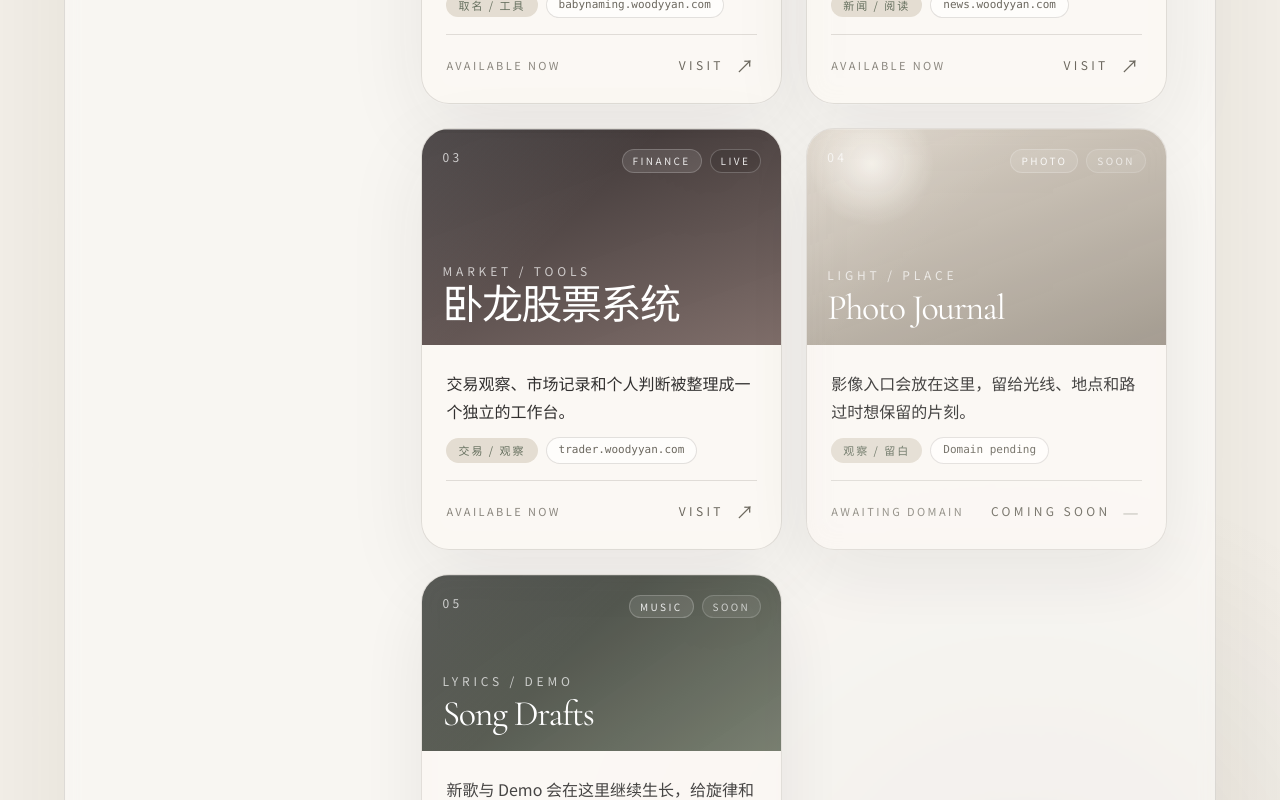
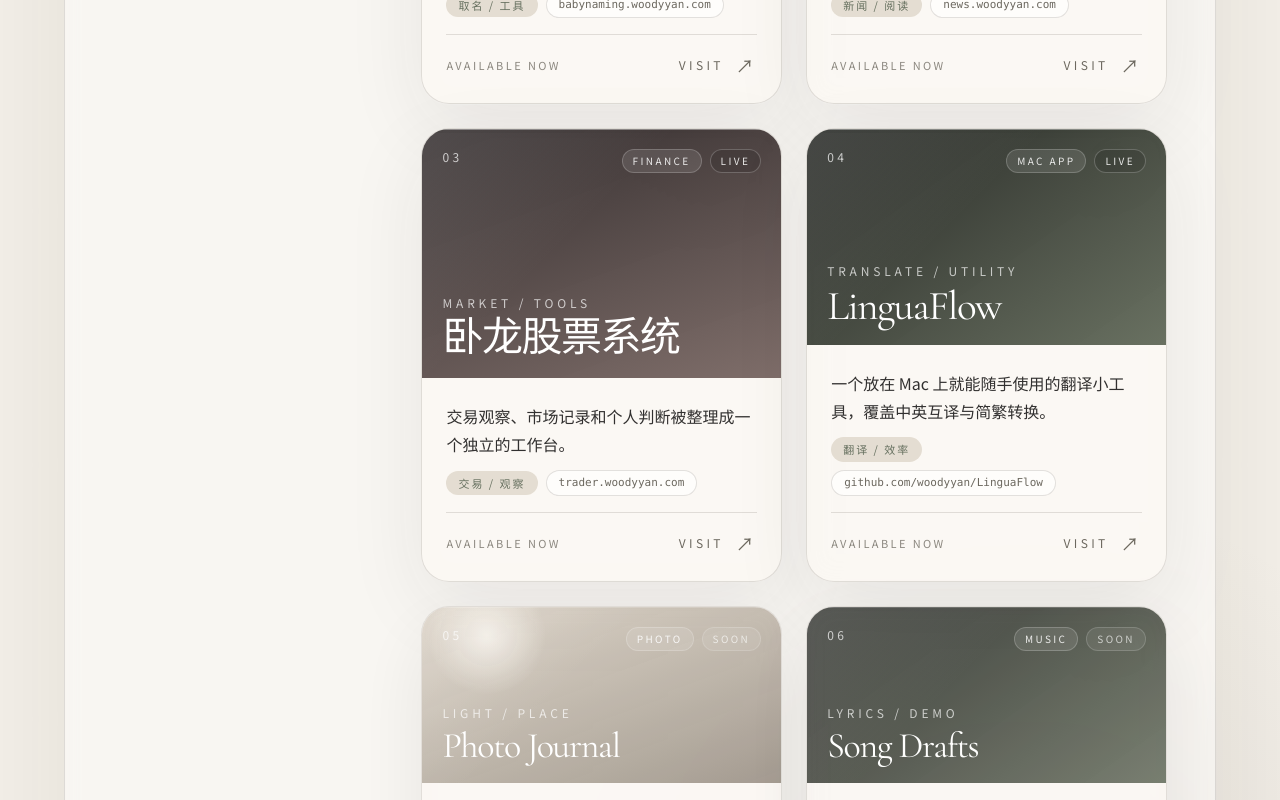
Before and after one commit to woodyyan/woodyyan, a Next.js app: page / in a window 1280 px wide. Shown: the part 940-1740 px from the top of the page. Built offline with nearby package versions, Linux system fonts and the light colour scheme; no server answers; the database is empty.

Commit message:
feat: add linguaflow and harden visitor fallback

```diff
--- a/src/app/api/visitor/route.ts
+++ b/src/app/api/visitor/route.ts
@@ -16,7 +16,7 @@
     const visitorCount = await resolveVisitorCount(hasSeenCookie);
 
     const response = NextResponse.json(
-      { visitorCount },
+      { visitorCount, available: true },
       {
         headers: {
           "Cache-Control": "no-store, no-cache, must-revalidate",
@@ -37,12 +37,11 @@
 
     return response;
   } catch (error) {
-    console.error("Failed to resolve visitor count", error);
+    console.warn("Visitor count temporarily unavailable", error);
 
     return NextResponse.json(
-      { message: "Visitor count unavailable" },
+      { visitorCount: 0, available: false },
       {
-        status: 503,
         headers: {
           "Cache-Control": "no-store, no-cache, must-revalidate",
         },
--- a/src/components/visitor-badge.tsx
+++ b/src/components/visitor-badge.tsx
@@ -4,6 +4,7 @@
 
 type VisitorState = {
   visitorCount: number;
+  available: boolean;
 };
 
 function formatVisitorCount(visitorCount: number) {
@@ -12,7 +13,6 @@
 
 export function VisitorBadge() {
   const [state, setState] = useState<VisitorState | null>(null);
-  const [error, setError] = useState(false);
 
   useEffect(() => {
     let active = true;
@@ -23,10 +23,6 @@
           cache: "no-store",
         });
 
-        if (!response.ok) {
-          throw new Error("Failed to load visitor count");
-        }
-
         const data = (await response.json()) as VisitorState;
 
         if (active) {
@@ -34,7 +30,7 @@
         }
       } catch {
         if (active) {
-          setError(true);
+          setState({ visitorCount: 0, available: false });
         }
       }
     }
@@ -46,11 +42,11 @@
     };
   }, []);
 
-  const label = error
-    ? "Visitor note is taking a quiet pause."
-    : state
+  const label = state
+    ? state.available
       ? `Visitor No. ${formatVisitorCount(state.visitorCount)}`
-      : "Counting quiet arrivals...";
+      : "Visitor note is taking a quiet pause."
+    : "Counting quiet arrivals...";
 
   return (
     <div className="space-y-3 rounded-[1.5rem] border border-[var(--line)] bg-[var(--background)]/70 p-4">
--- a/src/content/site-content.ts
+++ b/src/content/site-content.ts
@@ -69,8 +69,22 @@
     meta: "trader.woodyyan.com",
   },
   {
+    id: "linguaflow",
+    index: "04",
+    title: "LinguaFlow",
+    summary: "一个放在 Mac 上就能随手使用的翻译小工具，覆盖中英互译与简繁转换。",
+    note: "翻译 / 效率",
+    category: "Mac App",
+    href: "https://github.com/woodyyan/LinguaFlow",
+    cta: "Visit",
+    surfaceClassName: "surface-products",
+    surfaceLabel: "Translate / Utility",
+    status: "live",
+    meta: "github.com/woodyyan/LinguaFlow",
+  },
+  {
     id: "photography",
-    index: "04",
+    index: "05",
     title: "Photo Journal",
     summary: "影像入口会放在这里，留给光线、地点和路过时想保留的片刻。",
     note: "观察 / 留白",
@@ -83,7 +97,7 @@
   },
   {
     id: "new-songs",
-    index: "05",
+    index: "06",
     title: "Song Drafts",
     summary: "新歌与 Demo 会在这里继续生长，给旋律和词句一个独立落点。",
     note: "旋律 / 情绪",
--- a/src/lib/visitor.ts
+++ b/src/lib/visitor.ts
@@ -1,17 +1,29 @@
 import { redis } from "@/lib/redis";
 
 const VISITOR_STAT_KEY = "visitor_count";
+const VISITOR_FETCH_TIMEOUT_MS = 2500;
 export const VISITOR_COOKIE_NAME = "woodyyan_visitor_seen";
 export const VISITOR_COOKIE_MAX_AGE = 60 * 60 * 24 * 7;
 
+function withTimeout<T>(promise: Promise<T>, timeoutMs = VISITOR_FETCH_TIMEOUT_MS) {
+  return Promise.race<T>([
+    promise,
+    new Promise<T>((_, reject) => {
+      setTimeout(() => {
+        reject(new Error("Visitor count request timed out"));
+      }, timeoutMs);
+    }),
+  ]);
+}
+
 export async function getVisitorCount() {
-  const visitorCount = await redis.get<number>(VISITOR_STAT_KEY);
+  const visitorCount = await withTimeout(redis.get<number>(VISITOR_STAT_KEY));
 
   return visitorCount ?? 0;
 }
 
 export async function incrementVisitorCount() {
-  return redis.incr(VISITOR_STAT_KEY);
+  return withTimeout(redis.incr(VISITOR_STAT_KEY));
 }
 
 export async function resolveVisitorCount(hasSeenCookie: boolean) {
```
